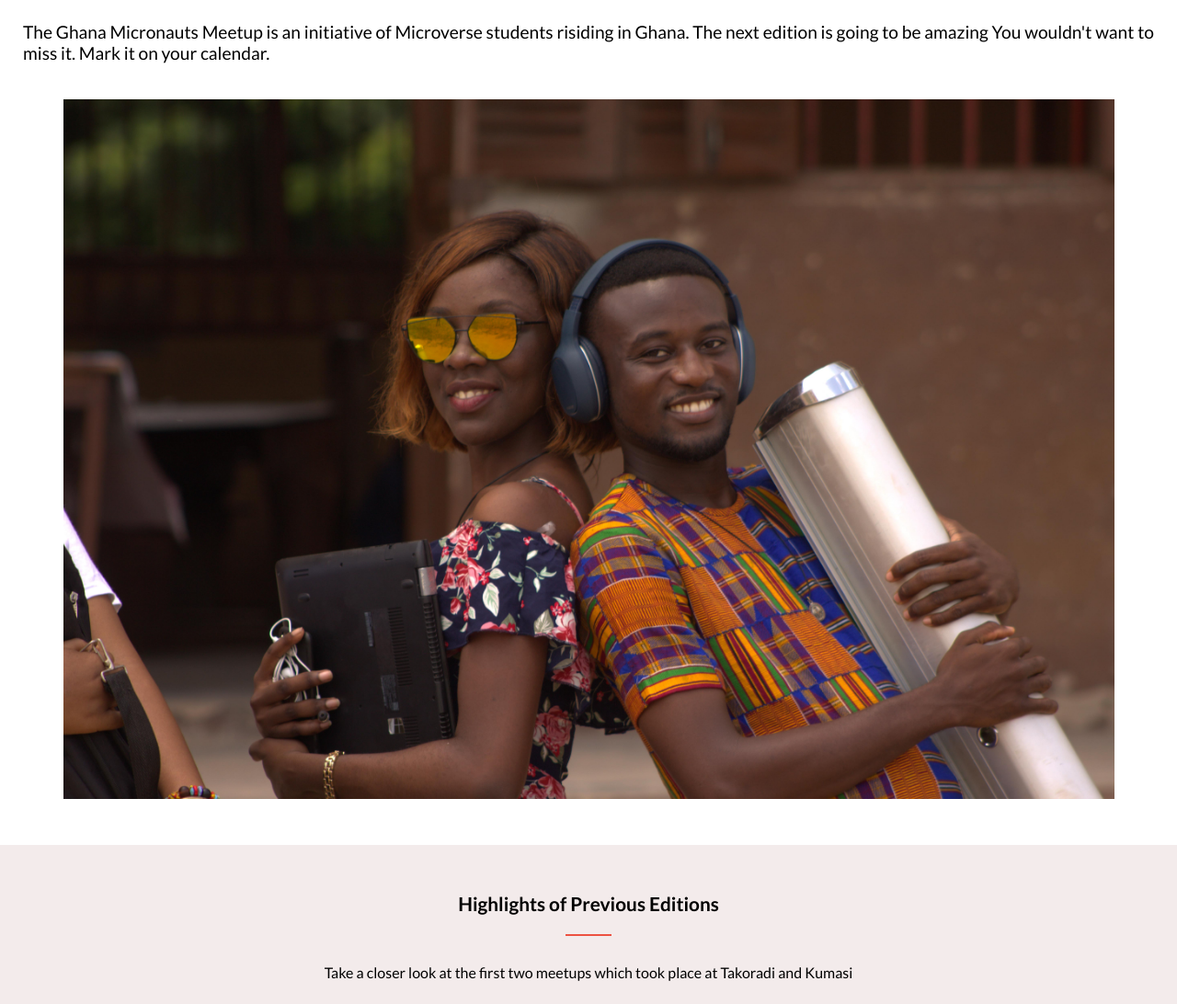
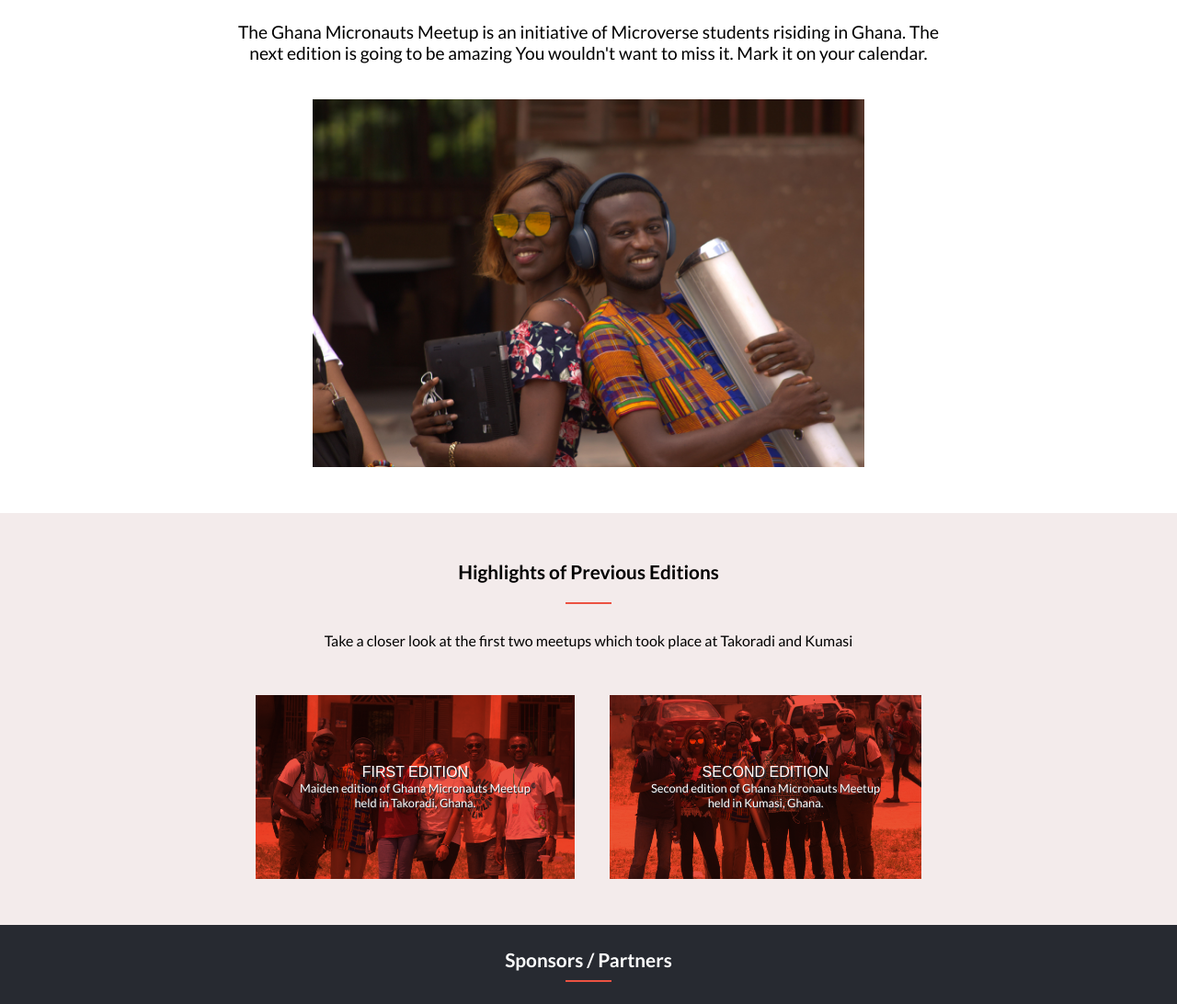
Before and after one commit to BenjaminSemah/AlumniMeetup, a website: page about.html in a window 1280 px wide. Shown: the part 802-1894 px from the top of the page at 92% size. Drawn offline with Linux system fonts and the light colour scheme; a web font is replaced by a local one.

Commit message:
Add media queries for desktop version (about page)

```diff
--- a/about.html
+++ b/about.html
@@ -22,7 +22,7 @@
         </a>
         <ul>
           <li class="desktop-nav-items"><a class="desktop-nav-link" href="./about.html">About</a></li>
-          <li class="desktop-nav-items"><a class="desktop-nav-link" href="#activities-link">Program</a></li>
+          <li class="desktop-nav-items"><a class="desktop-nav-link" href="index.html#activities-link">Program</a></li>
           <li class="desktop-nav-items"><a class="desktop-nav-link" href="#">Sponsors</a></li>
           <li class="desktop-nav-items">
             <a href="#">
@@ -74,18 +74,18 @@
       </h3>
       <div id="previous-editions-underline"></div>
       <p>Take a closer look at the first two meetups which took place at Takoradi and Kumasi</p>
+      <div class="previous-meetups">
         <div class="previous-meetup-details">
-        <!-- <img class="previous-editions-photo" src="./images/firstEdition.jpg" alt=""> -->
           <div class="first-edition-brief takoradiImage">
             <h4>FIRST EDITION</h4>
             <P>Maiden edition of Ghana Micronauts Meetup held in Takoradi, Ghana.</P>
           </div>
         </div>
         <div class="previous-meetup-details">
-        <!-- <img class="previous-editions-photo" src="./images/secondEdition.jpg" alt=""> -->
           <div class="second-edition-brief kumasiImage">
             <h4>SECOND EDITION</h4>
             <p>Second edition of Ghana Micronauts Meetup held in Kumasi, Ghana.</p>
+          </div>
         </div>
       </div>
     </section>
--- a/stylesheet.css
+++ b/stylesheet.css
@@ -92,7 +92,7 @@
   display: flex;
   flex-direction: column;
   align-items: center;
-  padding-top: 25px;
+  padding-top: 15px;
   margin-bottom: 30px;
 }
 
@@ -100,6 +100,7 @@
 .sponsors-title {
   color: white;
   font-size: 1.3em;
+  margin-top: 10px;
   margin-bottom: 10px;
   font-weight: 600;
 }
@@ -576,4 +577,35 @@
   .speaker-brief {
     font-size: 0.8em;
   }
+
+  .program-brief {
+    width: 60%;
+    margin-left: auto;
+    margin-right: auto;
+  }
+
+  .more-info p {
+    text-align: justify;
+    text-align-last: center;
+  }
+
+  .previous-meetups {
+    display: flex;
+    flex-direction: row;
+    justify-content: center;
+    width: 90%;
+    margin-left: auto;
+    margin-right: auto;
+  }
+
+  #ghmm-photo {
+    width: auto;
+    height: 400px;
+    display: block;
+    margin: 0 auto;
+  }
+
+  .sponsors-logos img {
+    height: 35px;
+  }
 }
```
Lines whose indentation alone changed are shown as unchanged.
